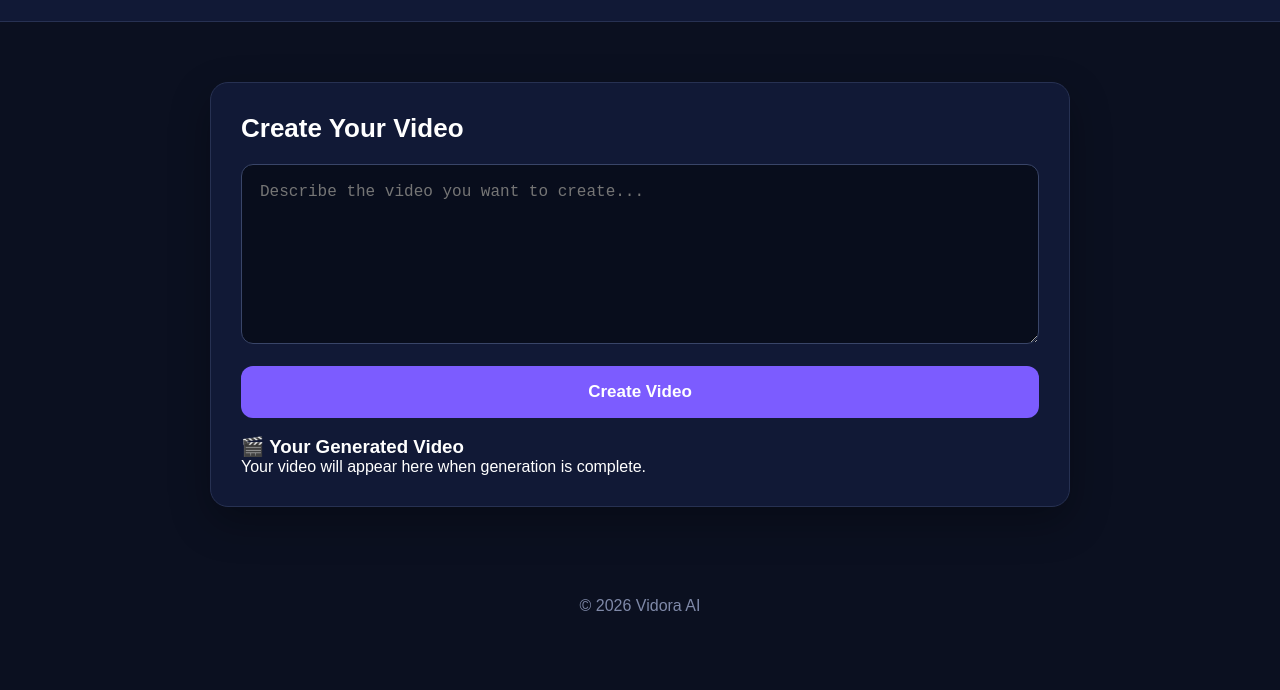
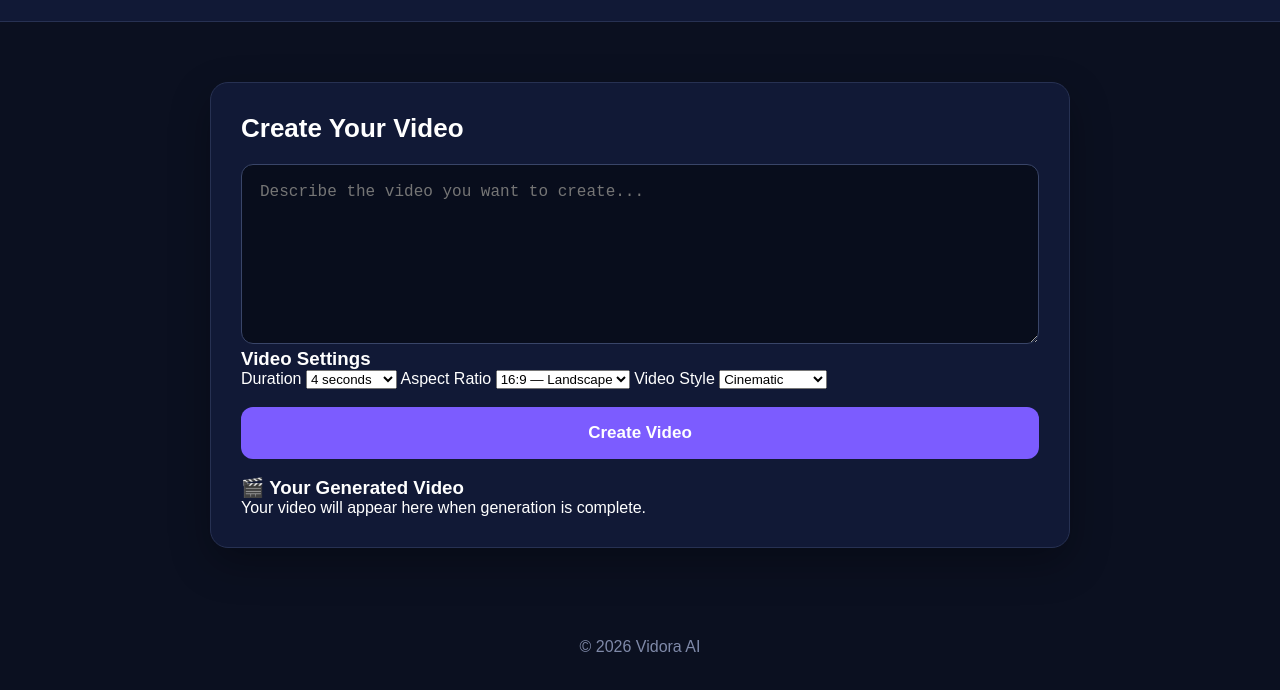
Before and after one commit to vidoraai/ai-video-creator, a plain HTML site: page frontend/index.html in a window 1280 px wide. Shown: the part 88-778 px from the top of the page. Drawn offline with Linux system fonts and the light colour scheme.

Commit message:
Update index.html

```diff
--- a/frontend/index.html
+++ b/frontend/index.html
@@ -20,7 +20,34 @@
       <h2>Create Your Video</h2>
 
       <textarea id="prompt" placeholder="Describe the video you want to create..."></textarea>
+<div class="video-settings">
 
+  <h3>Video Settings</h3>
+
+  <label for="duration">Duration</label>
+  <select id="duration">
+    <option value="4">4 seconds</option>
+    <option value="8">8 seconds</option>
+    <option value="12">12 seconds</option>
+  </select>
+
+  <label for="aspectRatio">Aspect Ratio</label>
+  <select id="aspectRatio">
+    <option value="16:9">16:9 — Landscape</option>
+    <option value="9:16">9:16 — Portrait</option>
+    <option value="1:1">1:1 — Square</option>
+  </select>
+
+  <label for="style">Video Style</label>
+  <select id="style">
+    <option value="cinematic">Cinematic</option>
+    <option value="realistic">Realistic</option>
+    <option value="animation">Animation</option>
+    <option value="documentary">Documentary</option>
+    <option value="advertisement">Advertisement</option>
+  </select>
+
+</div>
       <button id="createVideo">Create Video</button>
 
       <p id="status"></p>
```
